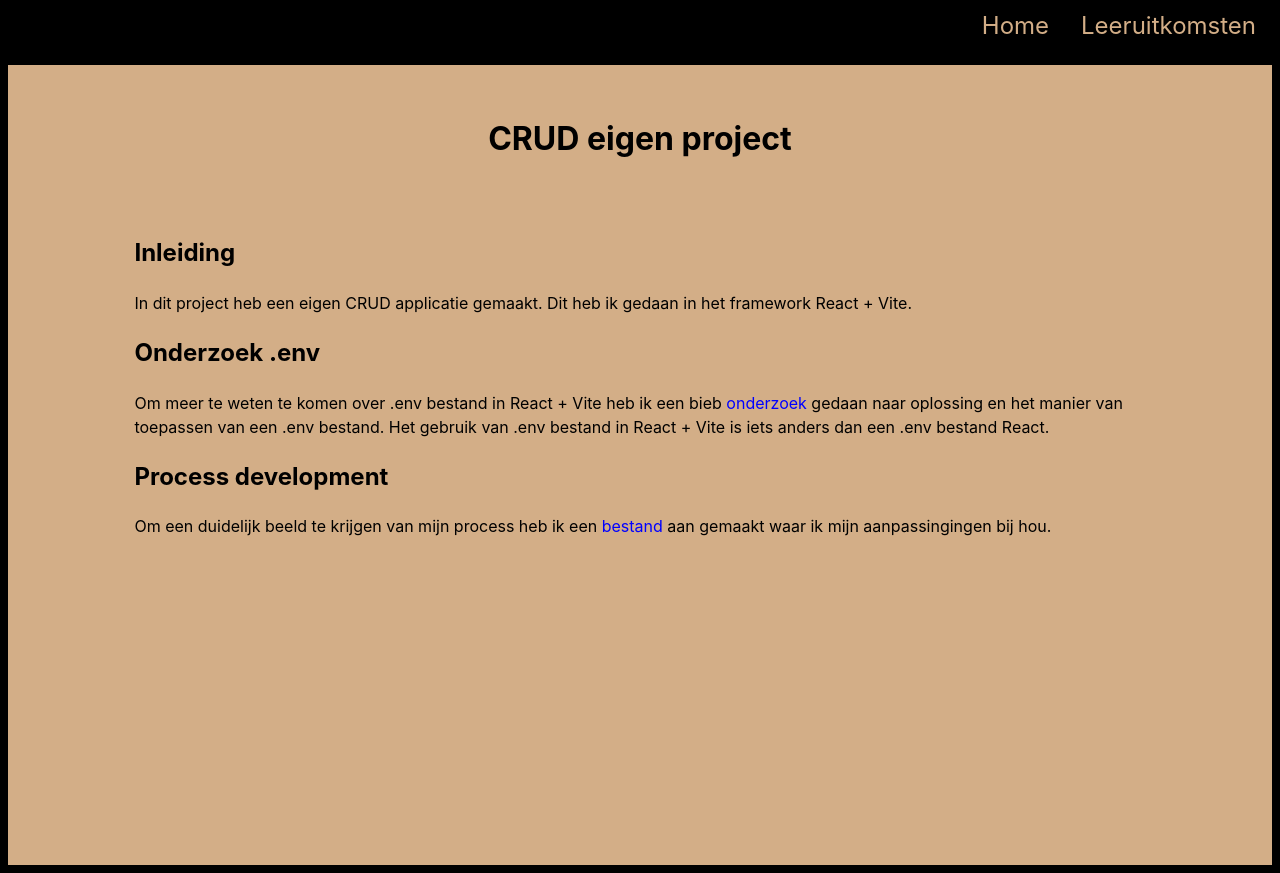
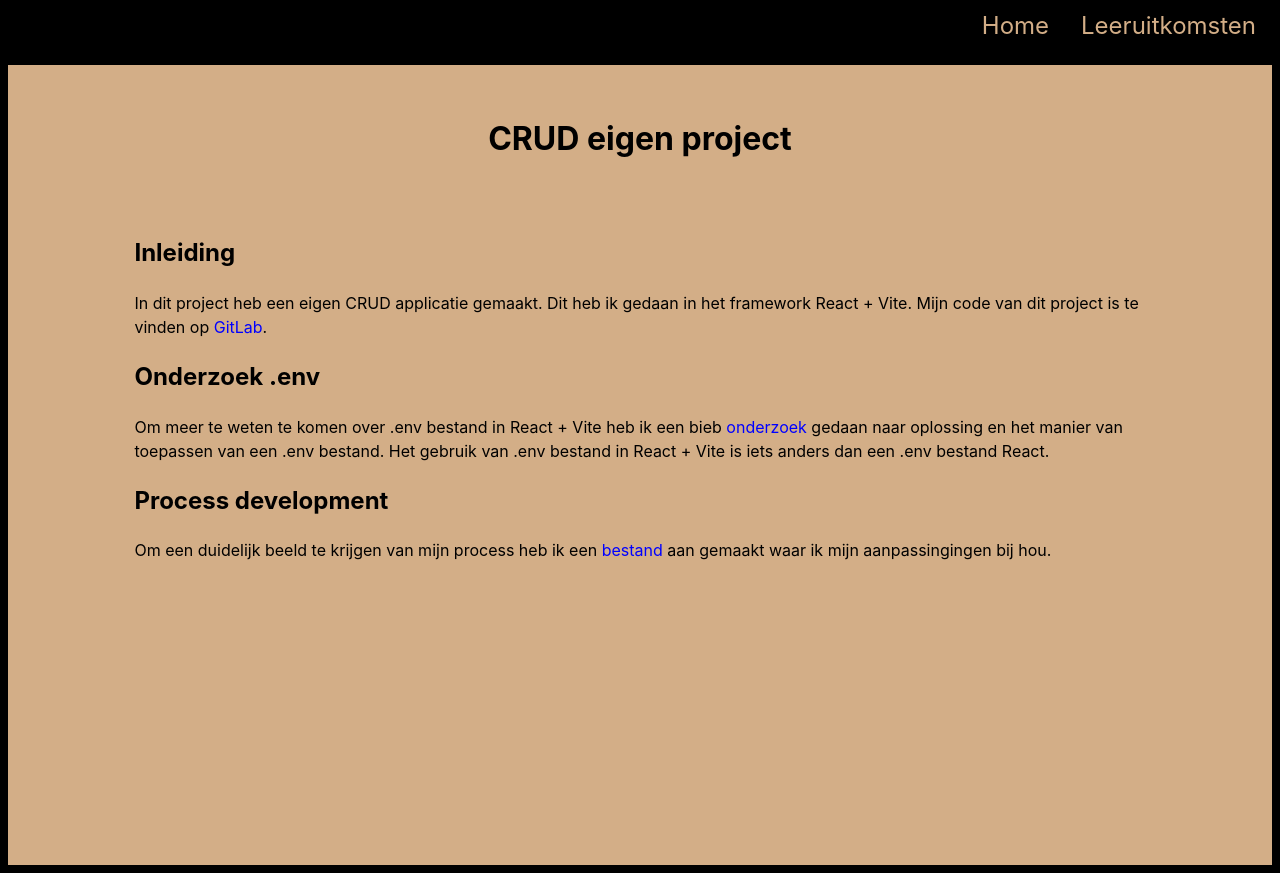
Before and after one commit to MUX-ON-WINDOWS/portofolio-project, a React (Vite) app: page /CRUD in a window 1280 px wide. Built offline with nearby package versions, Linux system fonts and the light colour scheme.

Commit message:
updated name

```diff
--- a/src/content/CRUD.jsx
+++ b/src/content/CRUD.jsx
@@ -5,7 +5,7 @@ function App() {
         <div className="inleidingContainer">
           <h2>Inleiding</h2>
           <p>
-            In dit project heb een eigen CRUD applicatie gemaakt. Dit heb ik gedaan in het framework React + Vite.
+            In dit project heb een eigen CRUD applicatie gemaakt. Dit heb ik gedaan in het framework React + Vite. Mijn code van dit project is te vinden op <a href="https://git.fhict.nl/I507258/todolistv2">GitLab</a>.
           </p>
         </div>
         <div className="textContainer">
```
